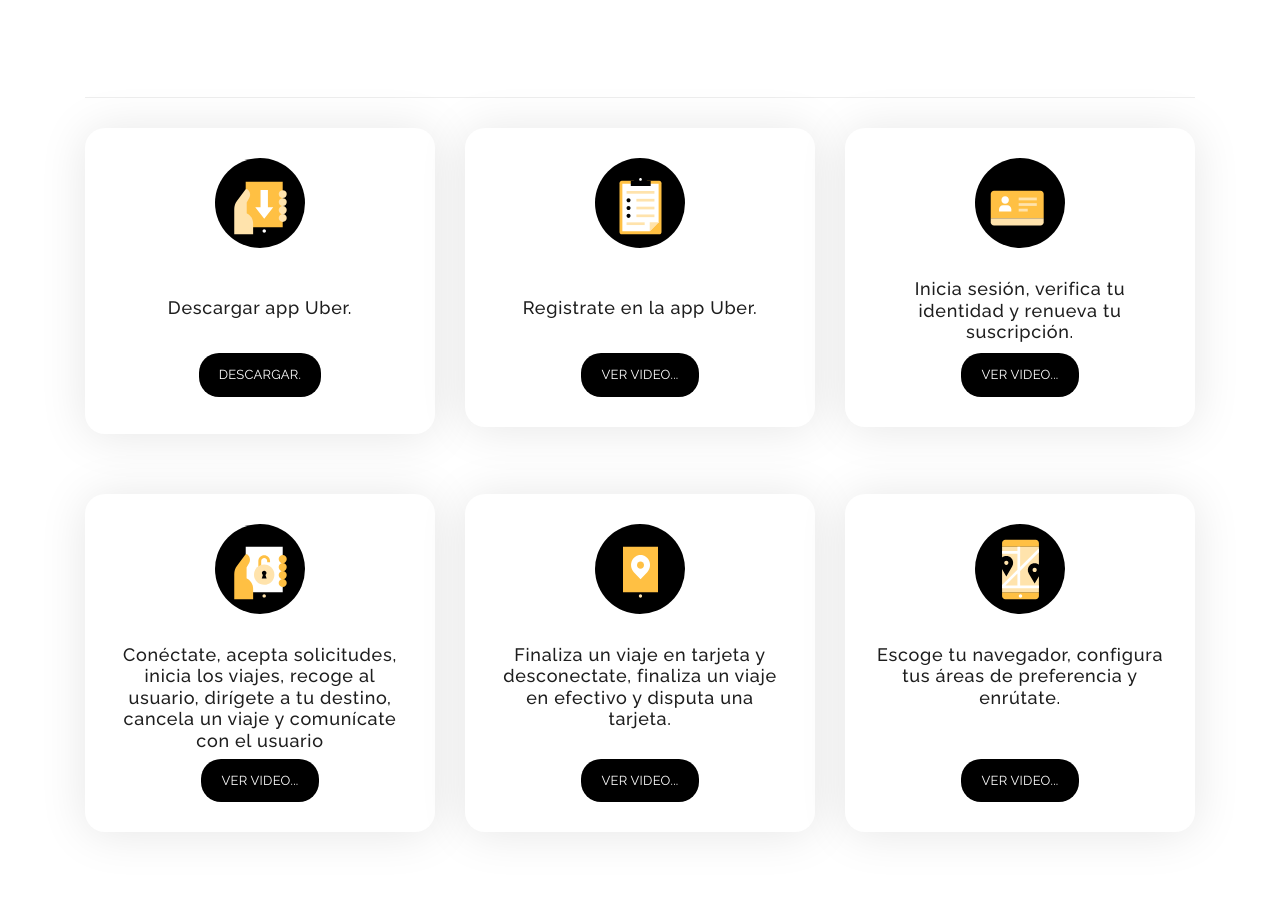
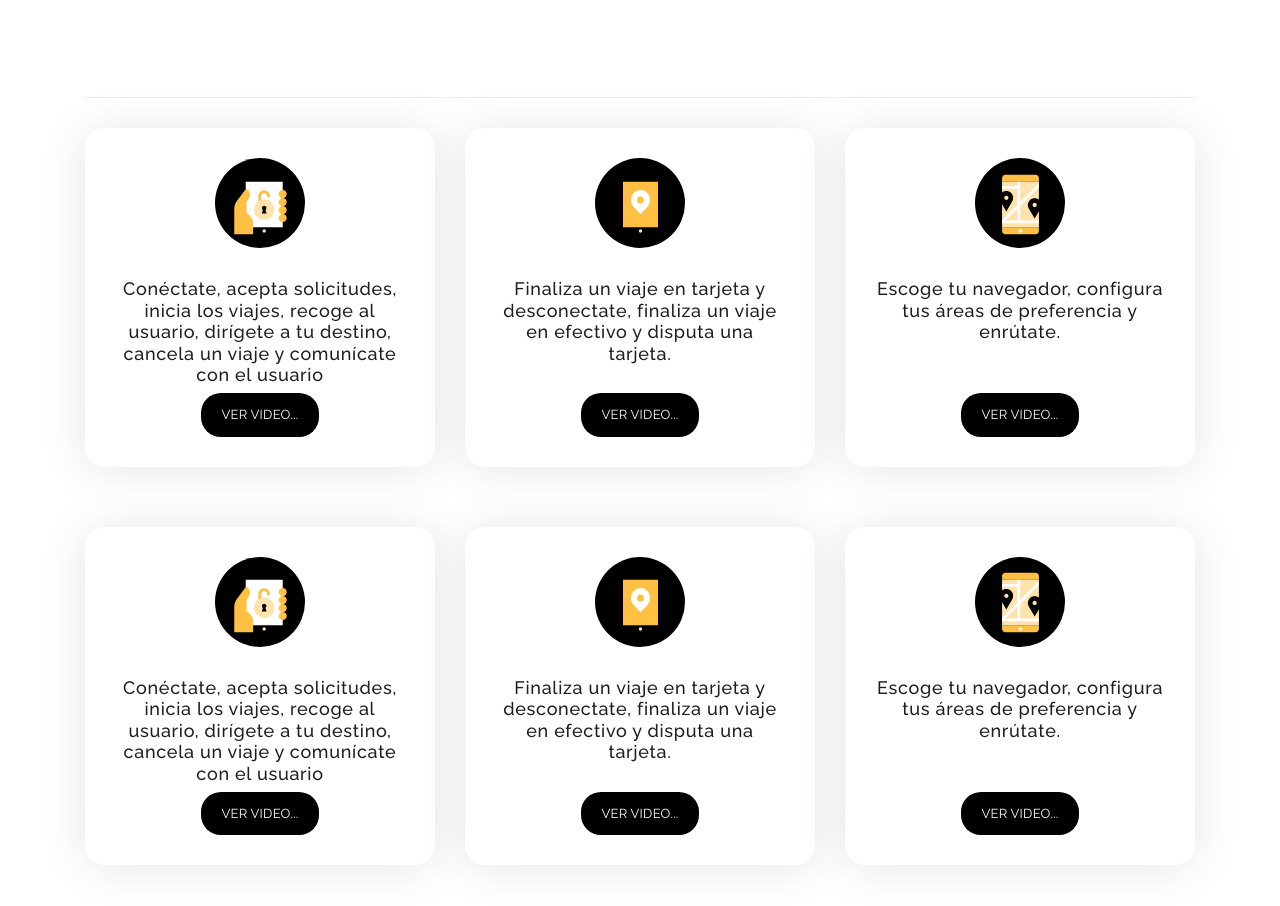
Before and after one commit to TaxEspress123/Uber-Tax, a plain HTML site: page index.html in a window 1280 px wide. Shown: the part 969-1875 px from the top of the page. Drawn offline with nearby package versions, Linux system fonts and the light colour scheme.

Commit message:
id modales

```diff
--- a/index.html
+++ b/index.html
@@ -128,48 +128,46 @@
         <div class="container">
             <div class="row">
                 <div class="col-lg-12">
-                    <div class="row card-group">
-                        <!-- ** Features Small Item Start ** -->
+                    <div class="row">
+                        <!-- ** Conectar a la app ** -->
+                        <div class="col-lg-4 col-md-6 col-sm-6 col-12" data-scroll-reveal="enter bottom move 50px over 0.6s after 0.4s">
+                            <div class="features-small-item">
+                                <div class="icon">
+                                    <i><img src="assets/images/phone-unlock-yellow.svg" id="REGISTRO" alt=""></i>
+                                </div>
+                                <h5 class="features-title" style="height: 100px;">Conéctate, acepta solicitudes, inicia los viajes, recoge al usuario, dirígete a tu destino, cancela un viaje y comunícate con el usuario</h5>
+
+                                <button type="button" class="main-button" data-toggle="modal" data-target="#modal_Conectate_Viajes">
+                                Ver video...
+                            </button>
+                            </div>
+                        </div>
+                        <!-- ** Conectar Viaje ** -->
+                        <div class="col-lg-4 col-md-6 col-sm-6 col-12" data-scroll-reveal="enter bottom move 50px over 0.6s after 0.6s">
+                            <div class="features-small-item">
+                                <div class="icon">
+                                    <i><img src="assets/images/phone-map-pin-yellow.svg" id="login" alt=""></i>
+                                </div>
+                                <h5 class="features-title" style="height: 100px;">Finaliza un viaje en tarjeta y desconectate, finaliza un viaje en efectivo y disputa una tarjeta. </h5>
+                                <!-- Button trigger modal -->
+
+                                <button type="button" class="main-button" data-toggle="modal" data-target="#modal_Viajes_efectivo">
+                                Ver video...
+                            </button>
+                            </div>
+                        </div>
+                        <!-- ** Iniciar viaje  ** -->
                         <div class="col-lg-4 col-md-6 col-sm-6 col-12" data-scroll-reveal="enter bottom move 50px over 0.6s after 0.2s">
                             <div class="features-small-item">
                                 <div class="icon">
-                                    <i><img src="assets/images/phone-download-yellow.svg" id="DOWNLOAD"
+
+                                    <i><img src="assets/images/phone-map-pins-yellow.svg" id="DOWNLOAD"
                                         alt="Descargar la App de Uber"></i>
                                 </div>
-                                <h5 class="features-title" style="height: 60px; line-height: 60px;">Descargar app Uber.</h5>
-                                <button style="border:none;outline:none;background-color:transparent">
-                                <a href="https://play.google.com/store/apps/details?id=com.ubercab.driver&hl=en&gl=US" class="text-white main-button" target="_blank" >Descargar.</a>
-                            </button>
-                            </div>
-                        </div>
-                        <!-- ** Features Small Item End ** -->
-
-                        <!-- ** Features Small Item Start ** -->
-                        <div class="col-lg-4 col-md-6 col-sm-6 col-12" data-scroll-reveal="enter bottom move 50px over 0.6s after 0.4s">
-                            <div class="features-small-item">
-                                <div class="icon">
-                                    <i><img src="assets/images/clipboard-yellow.svg" id="REGISTRO" alt=""></i>
-                                </div>
-                                <h5 class="features-title" style="height: 60px; line-height: 60px;">Registrate en la app Uber.</h5>
-
-                                <button type="button" class="main-button" data-toggle="modal" data-target="#modal_registro_app">
-                                Ver video...
-
-                            </button>
-                            </div>
-                        </div>
-                        <!-- ** Features Small Item End ** -->
-
-                        <!-- ** Features Small Item Start ** -->
-                        <div class="col-lg-4 col-md-6 col-sm-6 col-12" data-scroll-reveal="enter bottom move 50px over 0.6s after 0.6s">
-                            <div class="features-small-item">
-                                <div class="icon">
-                                    <i><img src="assets/images/id-cards-yellow.svg" id="login" alt=""></i>
-                                </div>
-                                <h5 class="features-title" style="height: 60px"> Inicia sesión, verifica tu identidad y renueva tu suscripción. </h5>
+                                <h5 class="features-title" style="height: 100px">Escoge tu navegador, configura tus áreas de preferencia y enrútate.</h5>
                                 <!-- Button trigger modal -->
 
-                                <button type="button" class="main-button" data-toggle="modal" data-target="#modal_login_app">
+                                <button type="button" class="main-button" data-toggle="modal" data-target="#modal_adicionales">
                                 Ver video...
                             </button>
                             </div>
@@ -209,7 +207,7 @@
                                 <h5 class="features-title" style="height: 100px;">Finaliza un viaje en tarjeta y desconectate, finaliza un viaje en efectivo y disputa una tarjeta. </h5>
                                 <!-- Button trigger modal -->
 
-                                <button type="button" class="main-button" data-toggle="modal" data-target="#modal_login_app">
+                                <button type="button" class="main-button" data-toggle="modal" data-target="#modal_Conectate_Viajes">
                                 Ver video...
                             </button>
                             </div>
@@ -681,7 +679,7 @@
         </div>
     </div>
     <!-- Conectarte y acepta viajes.-->
-    <div class="modal fade" id="modal_iniciar_viaje" tabindex="-1" role="dialog" aria-labelledby="exampleModalLabel" aria-hidden="true">
+    <div class="modal fade" id="modal_Conectate_Viajes" tabindex="-1" role="dialog" aria-labelledby="exampleModalLabel" aria-hidden="true">
         <div class="modal-dialog modal-sm modal-lg modal-xl modal-dialog-scrollable" role="document">
             <div class="modal-content">
                 <div class="modal-header">
@@ -700,7 +698,7 @@
         </div>
     </div>
     <!-- Modal Viajes en efectivo o tarjeta.  -->
-    <div class="modal fade" id="modal_conectar_app" tabindex="-1" role="dialog" aria-labelledby="exampleModalLabel" aria-hidden="true">
+    <div class="modal fade" id="modal_Viajes_efectivo" tabindex="-1" role="dialog" aria-labelledby="exampleModalLabel" aria-hidden="true">
         <div class="modal-dialog modal-sm modal-lg modal-xl modal-dialog-scrollable" role="document">
             <div class="modal-content">
                 <div class="modal-header">
```
